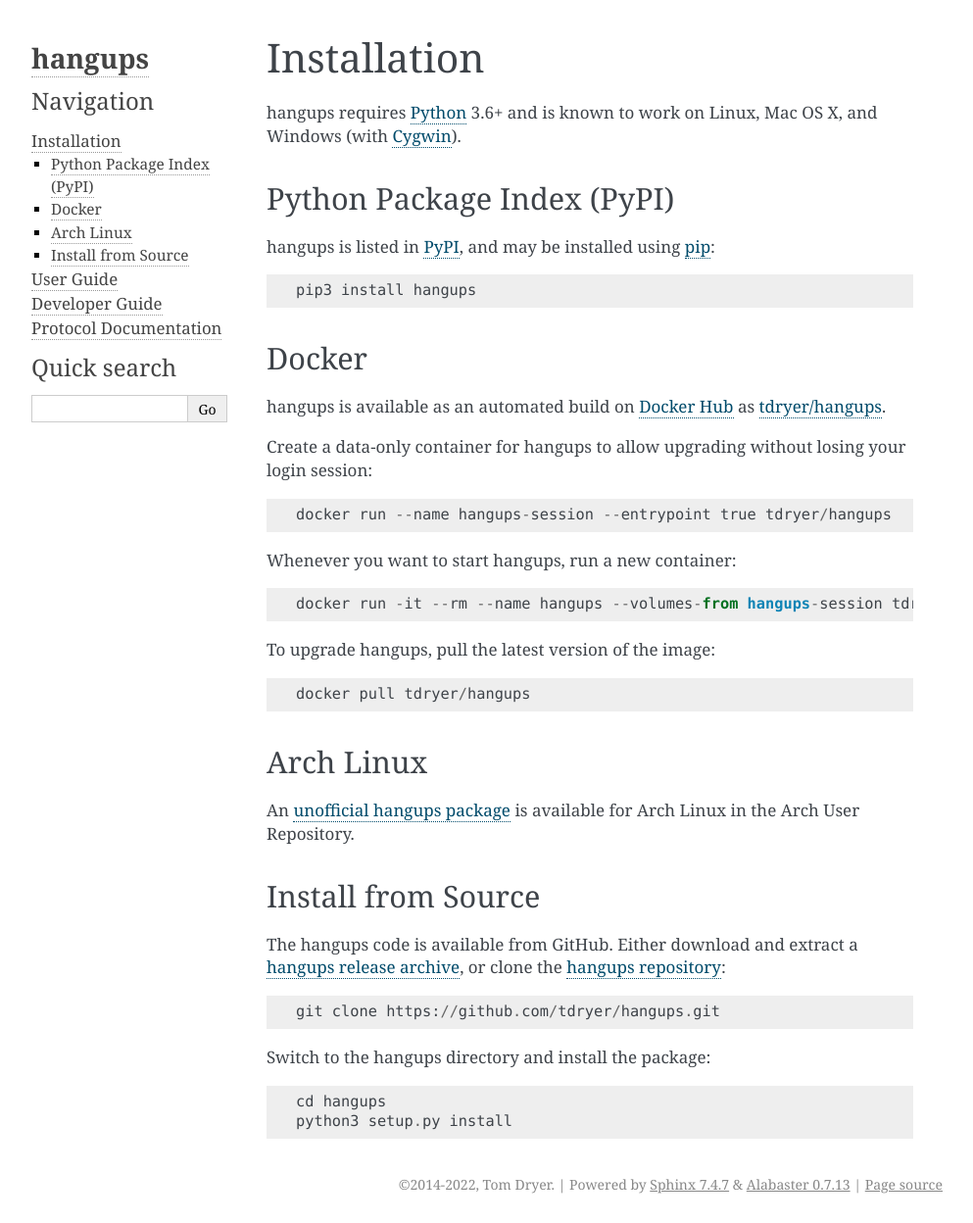
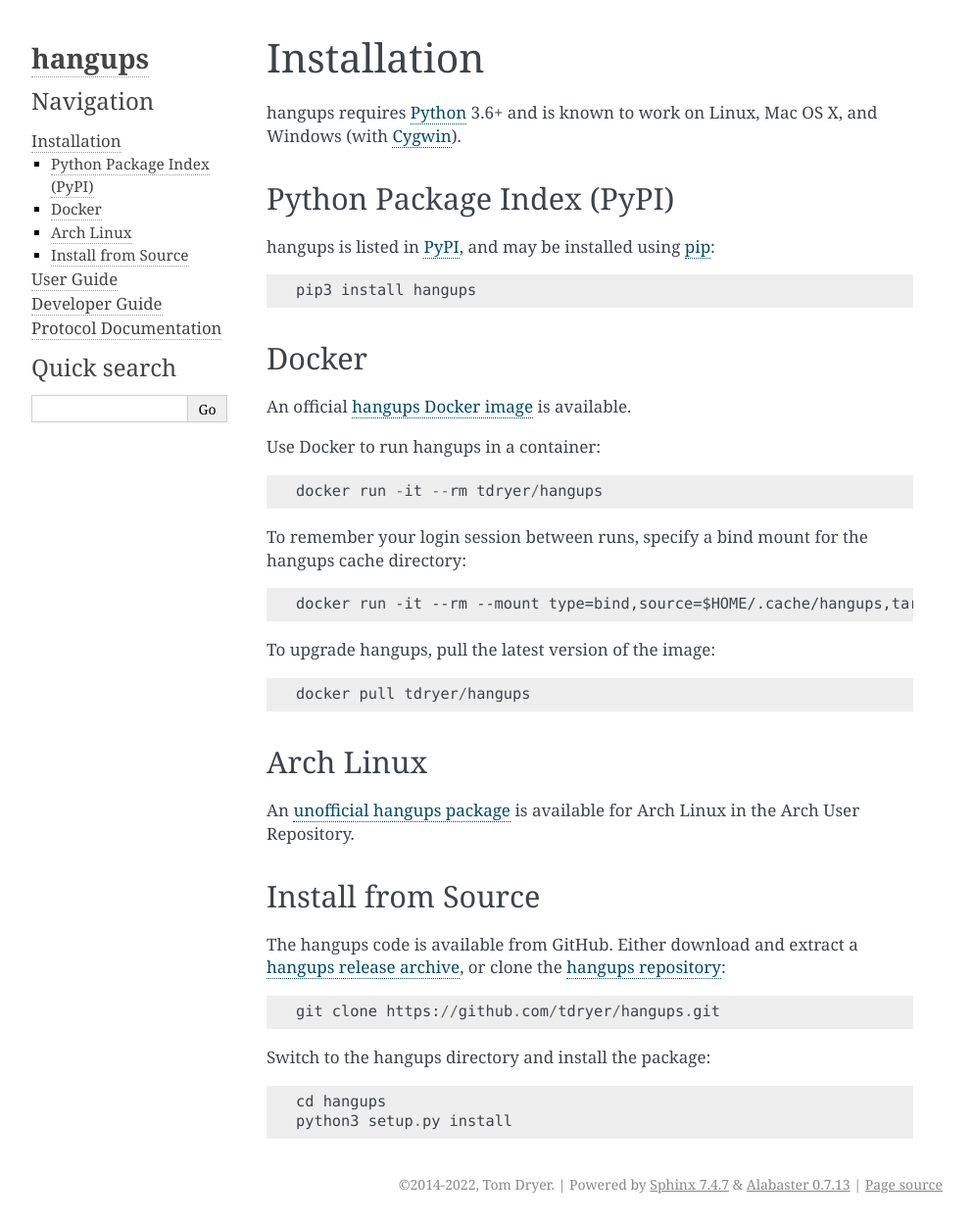
Before and after one commit to tdryer/hangups, a Sphinx documentation site: the page built from docs/installation.rst, in a window 1280 px wide. Shown: the whole page at 98% size, without its empty margins (148-1141 px from the left). Built offline with Sphinx 7.4.7, drawn with Linux system fonts in a browser that asks for light colours.

Commit message:
Update Docker installation documentation

```diff
--- a/docs/installation.rst
+++ b/docs/installation.rst
@@ -20,25 +20,22 @@ hangups is listed in `PyPI`_, and may be installed using `pip`_::
 Docker
 ------
 
-hangups is available as an automated build on `Docker Hub`_ as
-`tdryer/hangups`_.
+An official `hangups Docker image`_ is available.
 
-.. _tdryer/hangups: https://registry.hub.docker.com/u/tdryer/hangups/
+.. _hangups Docker image: https://registry.hub.docker.com/r/tdryer/hangups
 
-Create a data-only container for hangups to allow upgrading without losing your
-login session::
+Use Docker to run hangups in a container::
 
-  docker run --name hangups-session --entrypoint true tdryer/hangups
+    docker run -it --rm tdryer/hangups
 
-Whenever you want to start hangups, run a new container::
+To remember your login session between runs, specify a bind mount for the
+hangups cache directory::
 
-  docker run -it --rm --name hangups --volumes-from hangups-session tdryer/hangups
+    docker run -it --rm --mount type=bind,source=$HOME/.cache/hangups,target=/home/hangups/.cache/hangups tdryer/hangups
 
 To upgrade hangups, pull the latest version of the image::
 
   docker pull tdryer/hangups
-
-.. _Docker Hub: https://hub.docker.com/
 
 Arch Linux
 ----------
```
